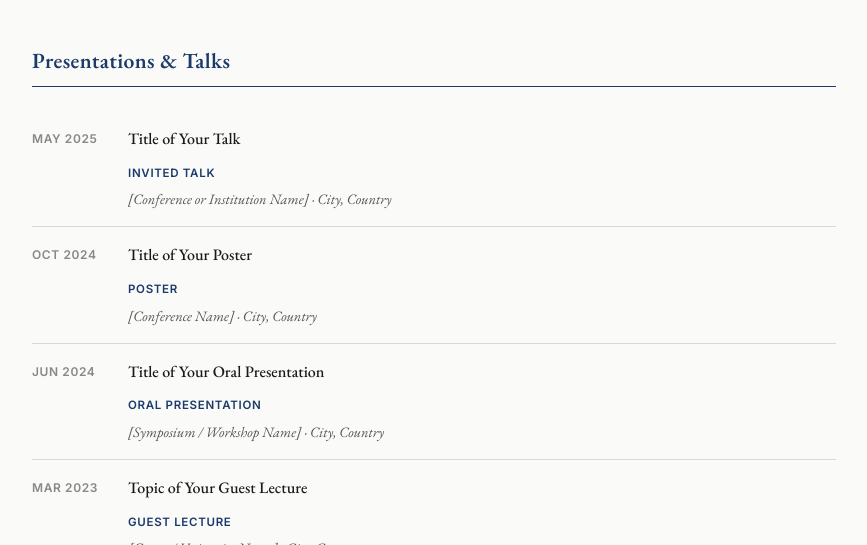
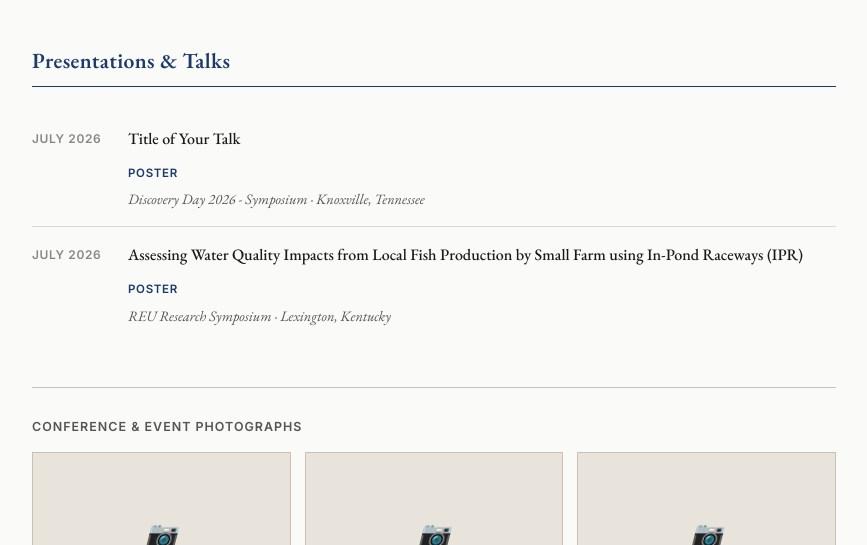
Before and after one commit to mylesnellans/mylesnellans.github.io, a plain HTML site: page index.html in a window 1280 px wide. Both pictures are taken after a click on the tab "PRESENTATIONS". Shown: the part 255-800 px from the top of the page, without its empty margins (206-1073 px from the left). Drawn offline with nearby package versions, Linux system fonts and the light colour scheme.

Commit message:
Update index.html - adding presentations

```diff
--- a/index.html
+++ b/index.html
@@ -521,47 +521,20 @@
     <ul class="pres-list">
 
       <li class="pres-item">
-        <div class="pres-date">May 2025</div>
+        <div class="pres-date">July 2026</div>
         <div class="pres-content">
           <h3>Title of Your Talk</h3>
-          <span class="pres-type">Invited Talk</span>
-          <p>[Conference or Institution Name] &middot; City, Country</p>
+          <span class="pres-type">Poster</span>
+          <p>Discovery Day 2026 - Symposium &middot; Knoxville, Tennessee</p>
         </div>
       </li>
 
       <li class="pres-item">
-        <div class="pres-date">Oct 2024</div>
+        <div class="pres-date">July 2026</div>
         <div class="pres-content">
-          <h3>Title of Your Poster</h3>
+          <h3>Assessing Water Quality Impacts from Local Fish Production by Small Farm using In-Pond Raceways (IPR)</h3>
           <span class="pres-type">Poster</span>
-          <p>[Conference Name] &middot; City, Country</p>
-        </div>
-      </li>
-
-      <li class="pres-item">
-        <div class="pres-date">Jun 2024</div>
-        <div class="pres-content">
-          <h3>Title of Your Oral Presentation</h3>
-          <span class="pres-type">Oral Presentation</span>
-          <p>[Symposium / Workshop Name] &middot; City, Country</p>
-        </div>
-      </li>
-
-      <li class="pres-item">
-        <div class="pres-date">Mar 2023</div>
-        <div class="pres-content">
-          <h3>Topic of Your Guest Lecture</h3>
-          <span class="pres-type">Guest Lecture</span>
-          <p>[Course / University Name] &middot; City, Country</p>
-        </div>
-      </li>
-
-      <li class="pres-item">
-        <div class="pres-date">Nov 2022</div>
-        <div class="pres-content">
-          <h3>Title of an Earlier Talk</h3>
-          <span class="pres-type">Contributed Talk</span>
-          <p>[Conference Name] &middot; City, Country</p>
+          <p>REU Research Symposium &middot; Lexington, Kentucky</p>
         </div>
       </li>
 
```
